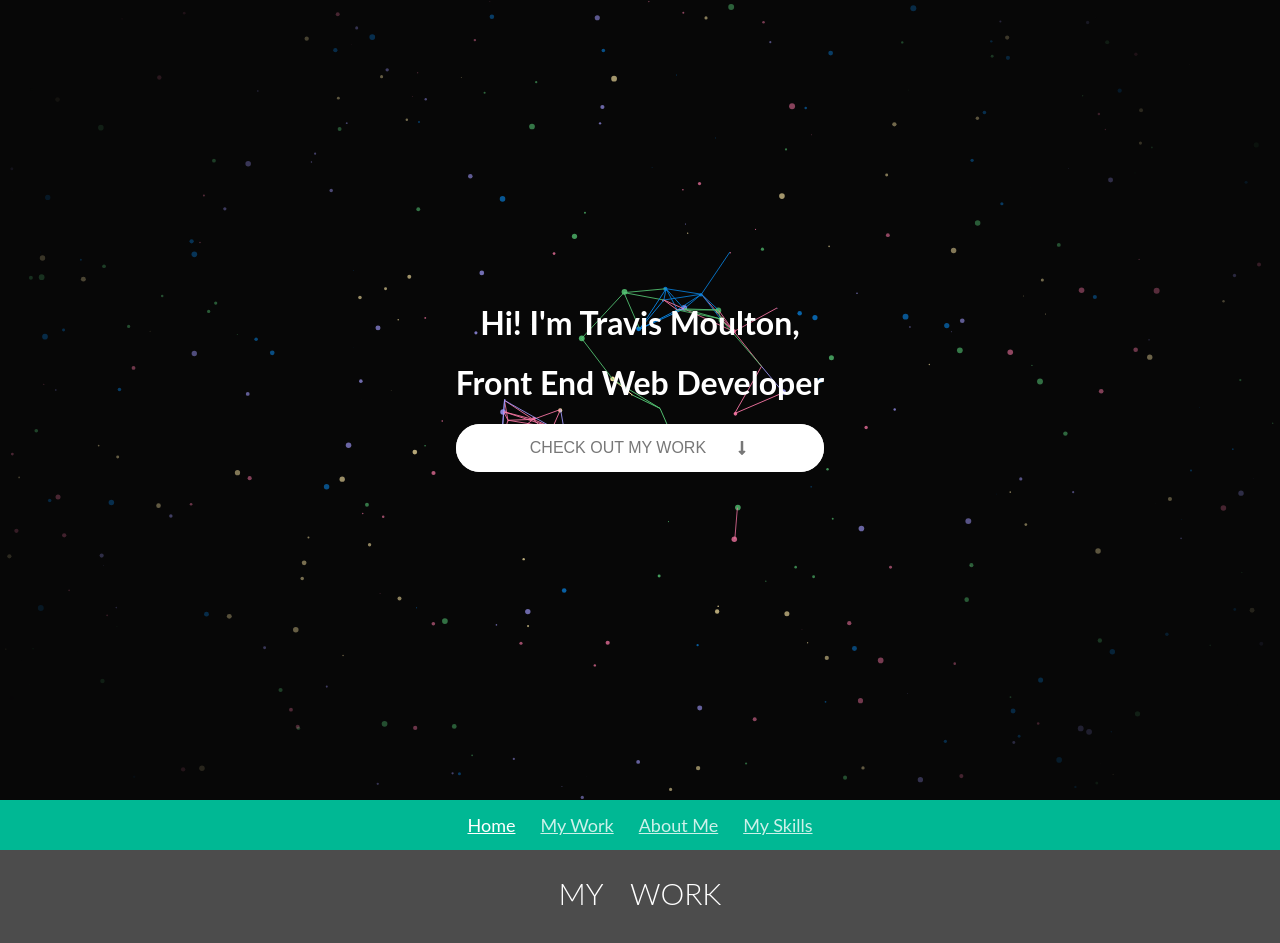
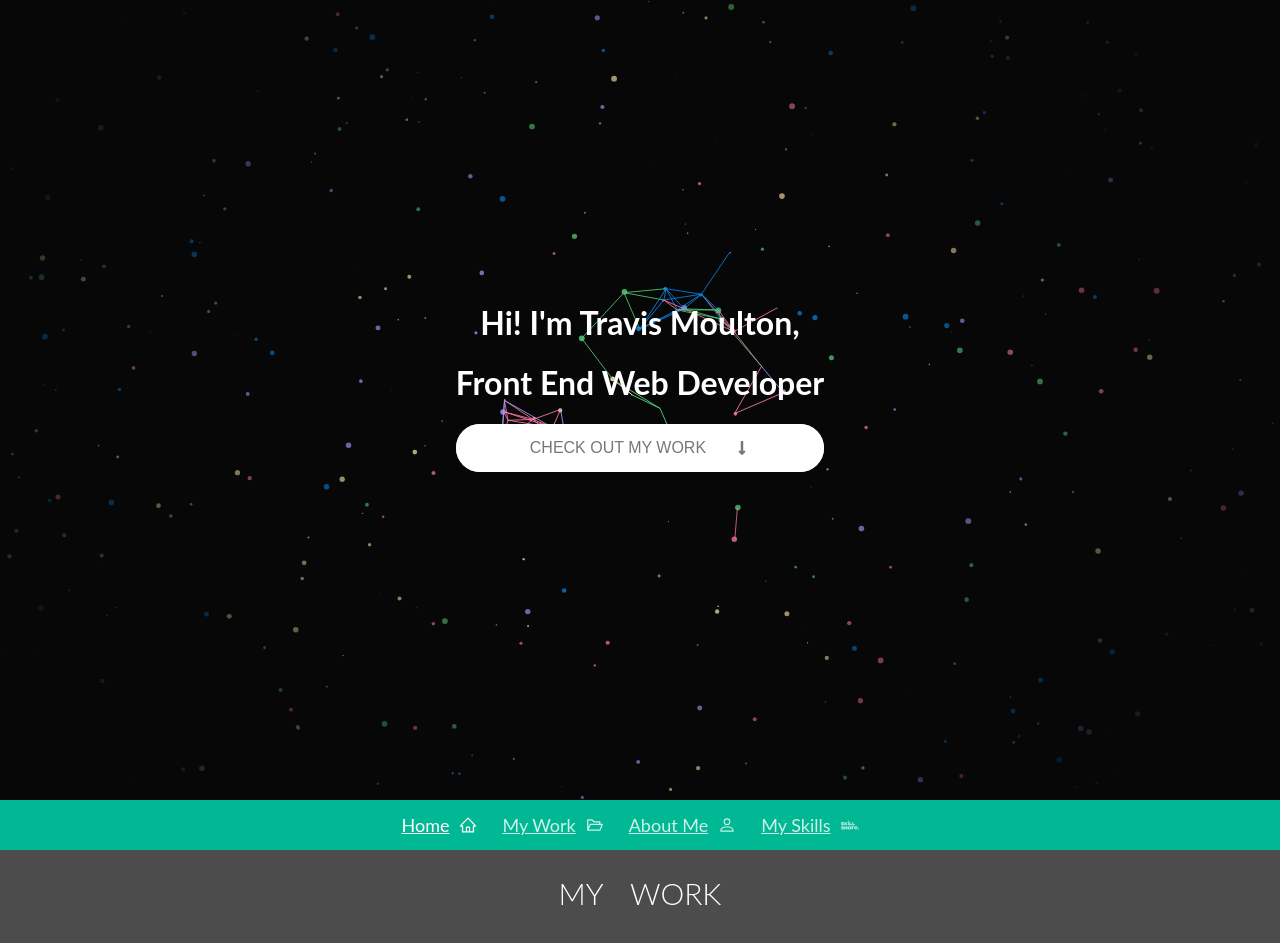
Before and after one commit to travismoulton/portfolio, a Next.js app: page / in a window 1280 px wide. Shown: the top 943 px of the page. Built offline with nearby package versions, Linux system fonts and the light colour scheme.

Commit message:
added icons to the nav

```diff
--- a/components/Nav.jsx
+++ b/components/Nav.jsx
@@ -6,21 +6,25 @@ import classes from '../styles/Nav.module.css';
 const homeLinkProps = {
   linkTxt: 'Home',
   target: 'Hero',
+  icon: 'home',
 };
 
 const myWorkLinkProps = {
   linkTxt: 'My Work',
   target: 'MyWork',
+  icon: 'work',
 };
 
 const skillsProps = {
   linkTxt: 'My Skills',
   target: 'MySkills',
+  icon: 'skill',
 };
 
 const aboutProps = {
   linkTxt: 'About Me',
   target: 'About',
+  icon: 'about',
 };
 
 export default function Nav() {
--- a/components/NavLink.jsx
+++ b/components/NavLink.jsx
@@ -1,8 +1,19 @@
-import { Link as ScrollLink, animateScroll as scroll } from 'react-scroll';
+import { Link as ScrollLink } from 'react-scroll';
+import { AiOutlineHome } from 'react-icons/ai';
+import { BsPerson } from 'react-icons/bs';
+import { AiOutlineFolderOpen } from 'react-icons/ai';
+import { SiSkillshare } from 'react-icons/si';
 
 import classes from '../styles/NavLink.module.css';
 
-export default function NavLink({ linkTxt, target }) {
+const icons = {
+  home: <AiOutlineHome />,
+  work: <AiOutlineFolderOpen />,
+  skill: <SiSkillshare />,
+  about: <BsPerson />,
+};
+
+export default function NavLink({ linkTxt, target, icon }) {
   return (
     <ScrollLink
       to={target}
@@ -12,7 +23,7 @@ export default function NavLink({ linkTxt, target }) {
       activeClass={classes.active}
       spy={true}
     >
-      {linkTxt}
+      <span>{linkTxt}</span> {icons[icon]}
     </ScrollLink>
   );
 }
--- a/styles/NavLink.module.css
+++ b/styles/NavLink.module.css
@@ -4,6 +4,16 @@
   text-decoration: underline;
   transition: color 0.3s;
   font-size: 1.8rem;
+
+  display: flex;
+  align-items: center;
+  margin-right: 2rem;
+}
+
+.NavLink span {
+  margin-right: 1rem;
+
+  justify-content: space-between;
 }
 
 .NavLink:hover {
```
